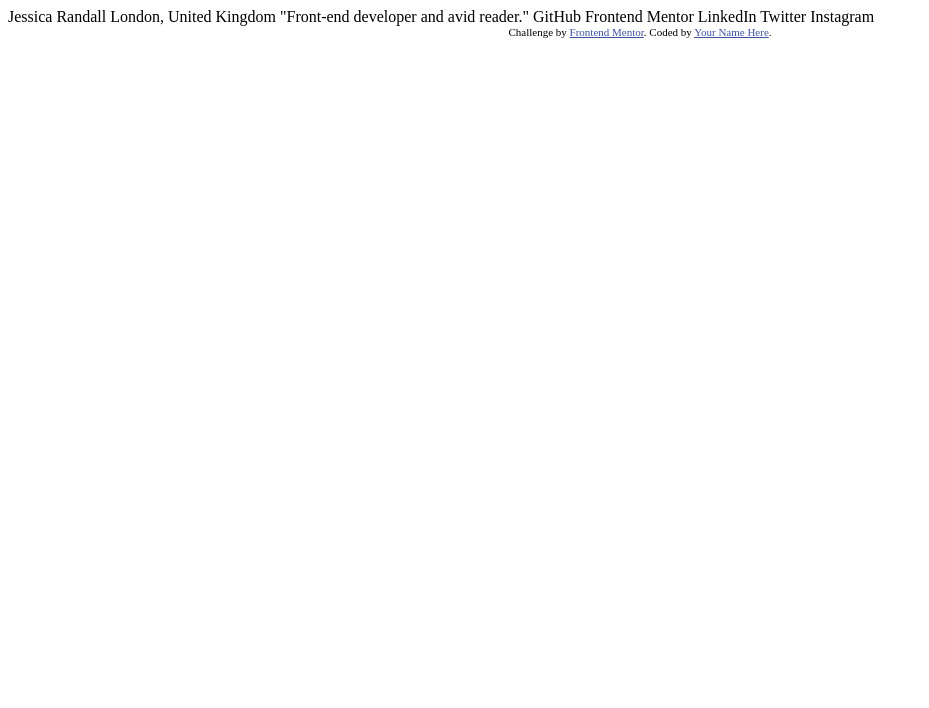
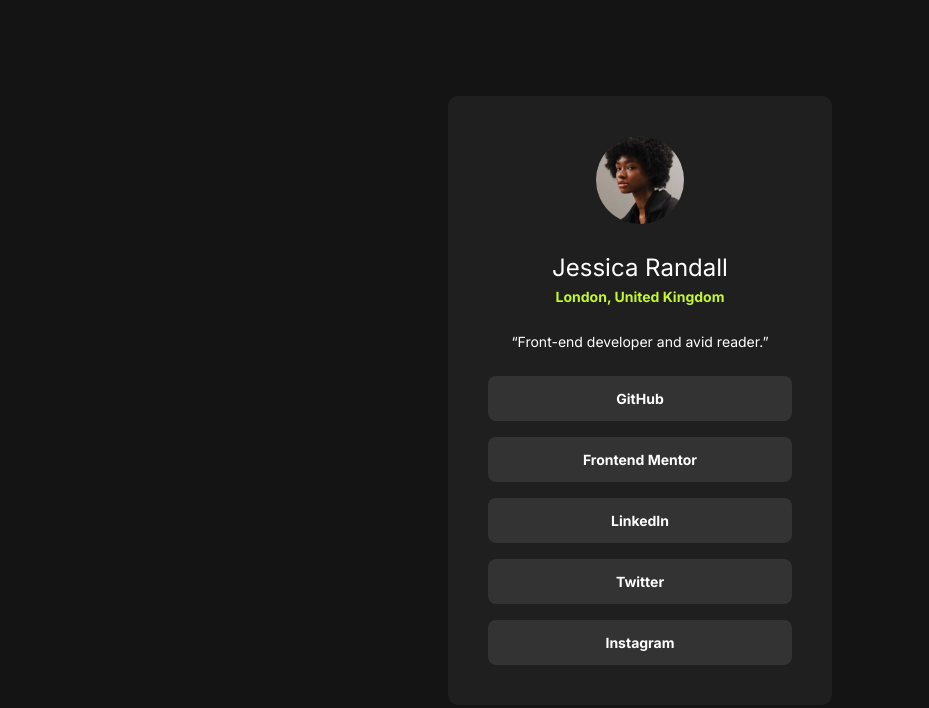
Before and after one commit to tschaffroth/social-links-profile, a plain HTML site: page index.html in a window 1280 px wide. Shown: the whole page, without its empty margins (0-929 px from the left). Drawn offline with Linux system fonts and the light colour scheme.

Commit message:
Implemented code for solving the challenge

```diff
--- a/index.html
+++ b/index.html
@@ -1,34 +1,67 @@
 <!DOCTYPE html>
 <html lang="en">
-<head>
-  <meta charset="UTF-8">
-  <meta name="viewport" content="width=device-width, initial-scale=1.0"> <!-- displays site properly based on user's device -->
+  <head>
+    <meta charset="UTF-8" />
+    <meta name="viewport" content="width=device-width, initial-scale=1.0" />
 
-  <link rel="icon" type="image/png" sizes="32x32" href="./assets/images/favicon-32x32.png">
+    <link
+      rel="icon"
+      type="image/png"
+      sizes="32x32"
+      href="./assets/images/favicon-32x32.png"
+    />
 
-  <title>Frontend Mentor | Social links profile</title>
+    <!-- Loading "Inter" font from Google Fonts -->
+    <link rel="preconnect" href="https://fonts.googleapis.com" />
+    <link rel="preconnect" href="https://fonts.gstatic.com" crossorigin />
+    <link
+      href="https://fonts.googleapis.com/css2?family=Inter:ital,opsz,wght@0,14..32,100..900;1,14..32,100..900&family=Outfit:wght@100..900&display=swap"
+      rel="stylesheet"
+    />
 
-  <!-- Feel free to remove these styles or customise in your own stylesheet 👍 -->
-  <style>
-    .attribution { font-size: 11px; text-align: center; }
-    .attribution a { color: hsl(228, 45%, 44%); }
-  </style>
-</head>
-<body>
+    <link href="style.css" rel="stylesheet" />
 
-  Jessica Randall
-  London, United Kingdom
-  "Front-end developer and avid reader."
+    <title>Frontend Mentor | Social links profile</title>
+  </head>
+  <body>
+    <div class="profile-card">
+      <header class="profile-header margin-bottom-md">
+        <img
+          src="assets/images/avatar-jessica.jpeg"
+          alt="Picture of Jessica Randall"
+          class="profile-img margin-bottom-md"
+        />
 
-  GitHub
-  Frontend Mentor
-  LinkedIn
-  Twitter
-  Instagram
+        <div class="margin-bottom-md">
+          <p class="profile-name inter-large-bold">Jessica Randall</p>
+          <p class="profile-location inter-small-bold">
+            London, United Kingdom
+          </p>
+        </div>
 
-  <div class="attribution">
-    Challenge by <a href="https://www.frontendmentor.io?ref=challenge" target="_blank">Frontend Mentor</a>.
-    Coded by <a href="#">Your Name Here</a>.
-  </div>
-</body>
+        <q class="profile-description inter-small"
+          >Front-end developer and avid reader.</q
+        >
+      </header>
+      <ul class="social-profile-list">
+        <li>
+          <a href="#" class="social-profile inter-small-bold">GitHub</a>
+        </li>
+        <li>
+          <a href="#" class="social-profile inter-small-bold"
+            >Frontend Mentor</a
+          >
+        </li>
+        <li>
+          <a href="#" class="social-profile inter-small-bold">LinkedIn</a>
+        </li>
+        <li>
+          <a href="#" class="social-profile inter-small-bold">Twitter</a>
+        </li>
+        <li>
+          <a href="#" class="social-profile inter-small-bold">Instagram</a>
+        </li>
+      </ul>
+    </div>
+  </body>
 </html>
--- a/style.css
+++ b/style.css
@@ -0,0 +1,116 @@
+/* GENERAL STYLES */
+
+* {
+  box-sizing: border-box;
+  margin: 0;
+  padding: 0;
+}
+
+/* 1rem: 10px */
+html {
+  font-size: 62.5%;
+}
+
+body {
+  font-family: "Inter", sans-serif;
+  background-color: #141414;
+  width: 100vw;
+  height: 100vh;
+
+  display: flex;
+  align-items: center;
+  justify-content: center;
+}
+
+/* Text Preset 2 */
+.inter-small {
+  font-size: 1.4rem;
+  line-height: 150%;
+  letter-spacing: 0px;
+}
+
+/* Text Preset 2 Bold */
+.inter-small-bold {
+  font-size: 1.4rem;
+  line-height: 150%;
+  letter-spacing: 0px;
+  font-weight: bold;
+}
+
+/* Text Preset 1 */
+.inter-large-bold {
+  font-size: 2.4rem;
+  line-height: 150%;
+  letter-spacing: 0px;
+}
+
+.margin-bottom-md {
+  margin-bottom: 2.4rem;
+}
+
+/* COMPONENT STYLES */
+
+.profile-card {
+  width: 38.4rem;
+  padding: 4rem;
+  border-radius: 10px;
+
+  background-color: #1f1f1f;
+}
+
+.profile-header {
+  text-align: center;
+}
+
+.profile-img {
+  width: 8.8rem;
+  border-radius: 50%;
+}
+
+.profile-name {
+  color: #fff;
+}
+
+.profile-location {
+  color: #c4f82a;
+}
+
+.profile-description {
+  color: #fff;
+}
+
+.social-profile-list {
+  display: flex;
+  flex-direction: column;
+  gap: 1.6rem;
+}
+
+.social-profile-list li {
+  list-style-type: none;
+}
+
+.social-profile:link,
+.social-profile:visited {
+  display: inline-block;
+  width: 100%;
+  padding: 1.2rem 0;
+  border-radius: 8px;
+
+  background-color: #333;
+  color: #fff;
+  text-decoration: none;
+  text-align: center;
+}
+
+.social-profile:hover,
+.social-profile:active {
+  background-color: #c4f82a;
+  color: #333;
+}
+
+/* Tablets, 375px */
+@media (max-width: 24rem) {
+  .profile-card {
+    margin: 11.65rem 2.4rem;
+  }
+}
```
Also changed, not shown: screenshot.jpg (added), 5 other files.
